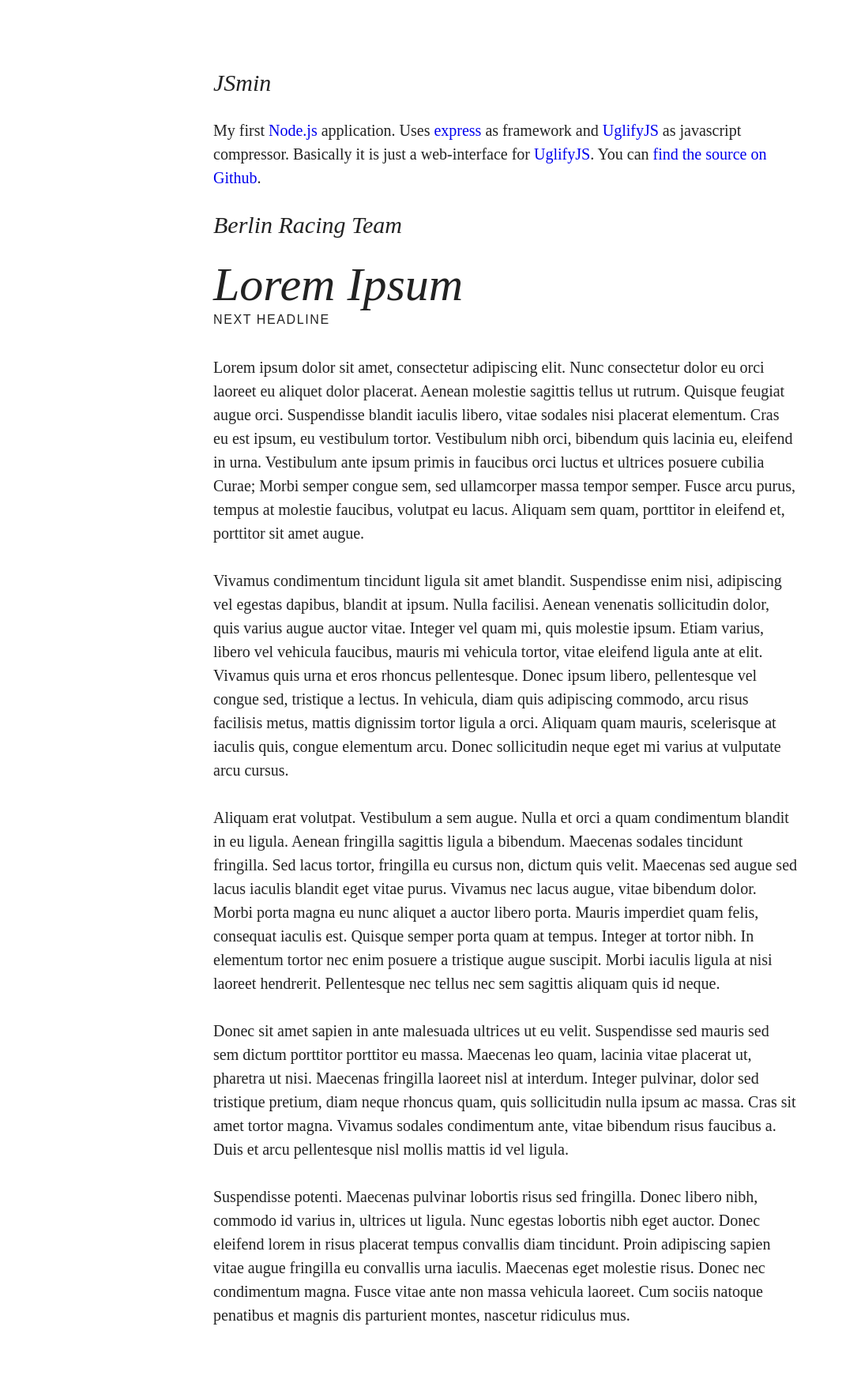
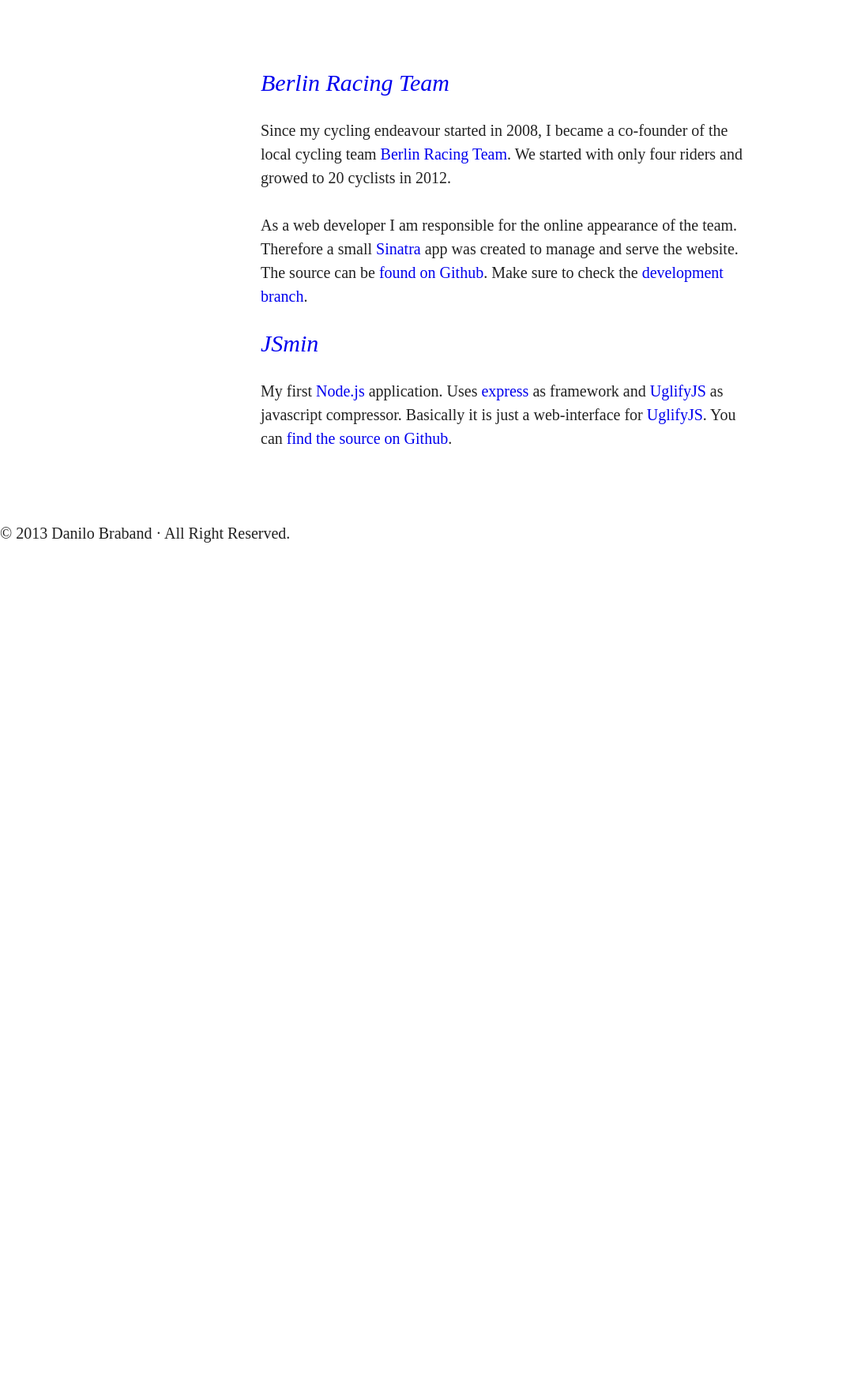
Before and after one commit to dabio/dabio, a Jekyll site: the page built from index.html, in a window 1280 px wide. Shown: the whole page at 79% size, without its empty margins (0-1071 px from the left). Built offline with Jekyll 4.4.1, drawn with Linux system fonts in a browser that asks for light colours; Markdown is read by kramdown in place of the engine named in the settings; comment, search, counter and statistics services are not loaded; after the commit the page ends 900 px from its top, so only the background shows below that.

Commit message:
Show projects.

```diff
--- a/_includes/footer.html
+++ b/_includes/footer.html
@@ -0,0 +1 @@
+<footer class=site-footer>© {{ site.time | date: '%Y' }} Danilo Braband · All Right Reserved.</footer>
--- a/css/site.css
+++ b/css/site.css
@@ -10,10 +10,11 @@
 }
 
 .wrap {
-  max-width: 800px;
-  max-width: 40rem;
+  max-width: 760px;
+  max-width: 37rem;
   margin: 0 auto;
-  padding: 4.5rem 1.5rem 3rem;
+  padding: 90px 60px 60px;
+  padding: 4.5rem 3rem 3rem;
 }
 
 /* TYPE */
--- /dev/null
+++ b/index.html
@@ -0,0 +1,17 @@
+---
+layout: page
+title: Danilo Braband - Developer
+---
+{% for project in site.categories.projects %}
+
+  {% if project.project-url %}
+    <h2>
+      <a href="{{ project.project-url }}">{{ project.title }}</a>
+    </h2>
+  {% else %}
+    <h2>{{ project.title }}</h2>
+  {% endif %}
+
+  {{ project.content }}
+
+{% endfor %}
--- a/index.md
+++ /dev/null
@@ -1,22 +0,0 @@
----
-layout: page
-title: Danilo Braband - Developer
----
-{% for project in site.categories.projects %}
-## {{ project.title }}
-{{ project.content }}
-{% endfor %}
-
-# Lorem Ipsum
-
-### next headline
-
-Lorem ipsum dolor sit amet, consectetur adipiscing elit. Nunc consectetur dolor eu orci laoreet eu aliquet dolor placerat. Aenean molestie sagittis tellus ut rutrum. Quisque feugiat augue orci. Suspendisse blandit iaculis libero, vitae sodales nisi placerat elementum. Cras eu est ipsum, eu vestibulum tortor. Vestibulum nibh orci, bibendum quis lacinia eu, eleifend in urna. Vestibulum ante ipsum primis in faucibus orci luctus et ultrices posuere cubilia Curae; Morbi semper congue sem, sed ullamcorper massa tempor semper. Fusce arcu purus, tempus at molestie faucibus, volutpat eu lacus. Aliquam sem quam, porttitor in eleifend et, porttitor sit amet augue.
-
-Vivamus condimentum tincidunt ligula sit amet blandit. Suspendisse enim nisi, adipiscing vel egestas dapibus, blandit at ipsum. Nulla facilisi. Aenean venenatis sollicitudin dolor, quis varius augue auctor vitae. Integer vel quam mi, quis molestie ipsum. Etiam varius, libero vel vehicula faucibus, mauris mi vehicula tortor, vitae eleifend ligula ante at elit. Vivamus quis urna et eros rhoncus pellentesque. Donec ipsum libero, pellentesque vel congue sed, tristique a lectus. In vehicula, diam quis adipiscing commodo, arcu risus facilisis metus, mattis dignissim tortor ligula a orci. Aliquam quam mauris, scelerisque at iaculis quis, congue elementum arcu. Donec sollicitudin neque eget mi varius at vulputate arcu cursus.
-
-Aliquam erat volutpat. Vestibulum a sem augue. Nulla et orci a quam condimentum blandit in eu ligula. Aenean fringilla sagittis ligula a bibendum. Maecenas sodales tincidunt fringilla. Sed lacus tortor, fringilla eu cursus non, dictum quis velit. Maecenas sed augue sed lacus iaculis blandit eget vitae purus. Vivamus nec lacus augue, vitae bibendum dolor. Morbi porta magna eu nunc aliquet a auctor libero porta. Mauris imperdiet quam felis, consequat iaculis est. Quisque semper porta quam at tempus. Integer at tortor nibh. In elementum tortor nec enim posuere a tristique augue suscipit. Morbi iaculis ligula at nisi laoreet hendrerit. Pellentesque nec tellus nec sem sagittis aliquam quis id neque.
-
-Donec sit amet sapien in ante malesuada ultrices ut eu velit. Suspendisse sed mauris sed sem dictum porttitor porttitor eu massa. Maecenas leo quam, lacinia vitae placerat ut, pharetra ut nisi. Maecenas fringilla laoreet nisl at interdum. Integer pulvinar, dolor sed tristique pretium, diam neque rhoncus quam, quis sollicitudin nulla ipsum ac massa. Cras sit amet tortor magna. Vivamus sodales condimentum ante, vitae bibendum risus faucibus a. Duis et arcu pellentesque nisl mollis mattis id vel ligula.
-
-Suspendisse potenti. Maecenas pulvinar lobortis risus sed fringilla. Donec libero nibh, commodo id varius in, ultrices ut ligula. Nunc egestas lobortis nibh eget auctor. Donec eleifend lorem in risus placerat tempus convallis diam tincidunt. Proin adipiscing sapien vitae augue fringilla eu convallis urna iaculis. Maecenas eget molestie risus. Donec nec condimentum magna. Fusce vitae ante non massa vehicula laoreet. Cum sociis natoque penatibus et magnis dis parturient montes, nascetur ridiculus mus.
```
Also changed, not shown: _posts/2013-01-13-berlinracingteam.md (deleted, +0 -5 lines), _posts/2013-01-13-jsmin.md (renamed from _posts/2013-01-14-jsmin.md, +1 -0 lines), _posts/2013-01-14-berlinracingteam.md (added, +14 -0 lines).
